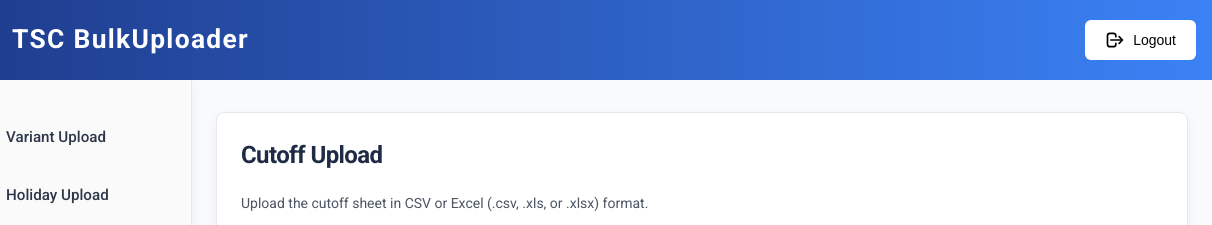
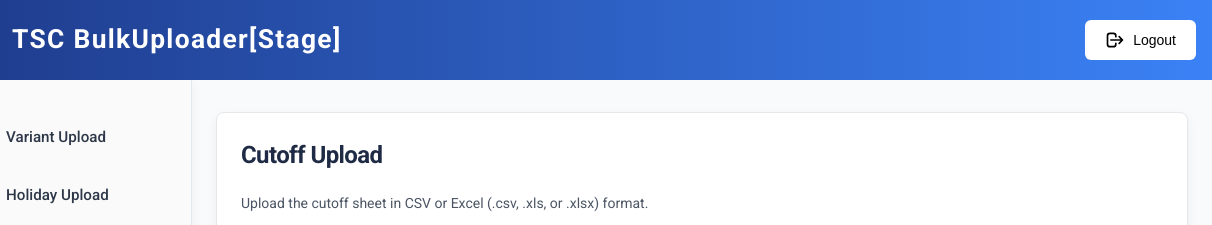
Before and after one commit to Abhi-Tiwari-12/BulkUploder-Stage, a plain HTML site: page index.html in a window 1280 px wide. Shown: the top 225 px of the page, 68-1280 px from the left. Drawn offline with Linux system fonts and the light colour scheme.

Commit message:
stage changes

```diff
--- a/index.html
+++ b/index.html
@@ -643,7 +643,7 @@
           </svg>
         </button>
         <img src="creatives/Tsc logo.png" alt="TSC EDD BulkUploader Logo" onerror="this.style.display='none'">
-        <h1>TSC BulkUploader</h1>
+        <h1>TSC BulkUploader[Stage]</h1>
       </div>
       <button id="logout-button" class="logout-button">
         <svg fill="none" viewBox="0 0 24 24" stroke="currentColor">
```
